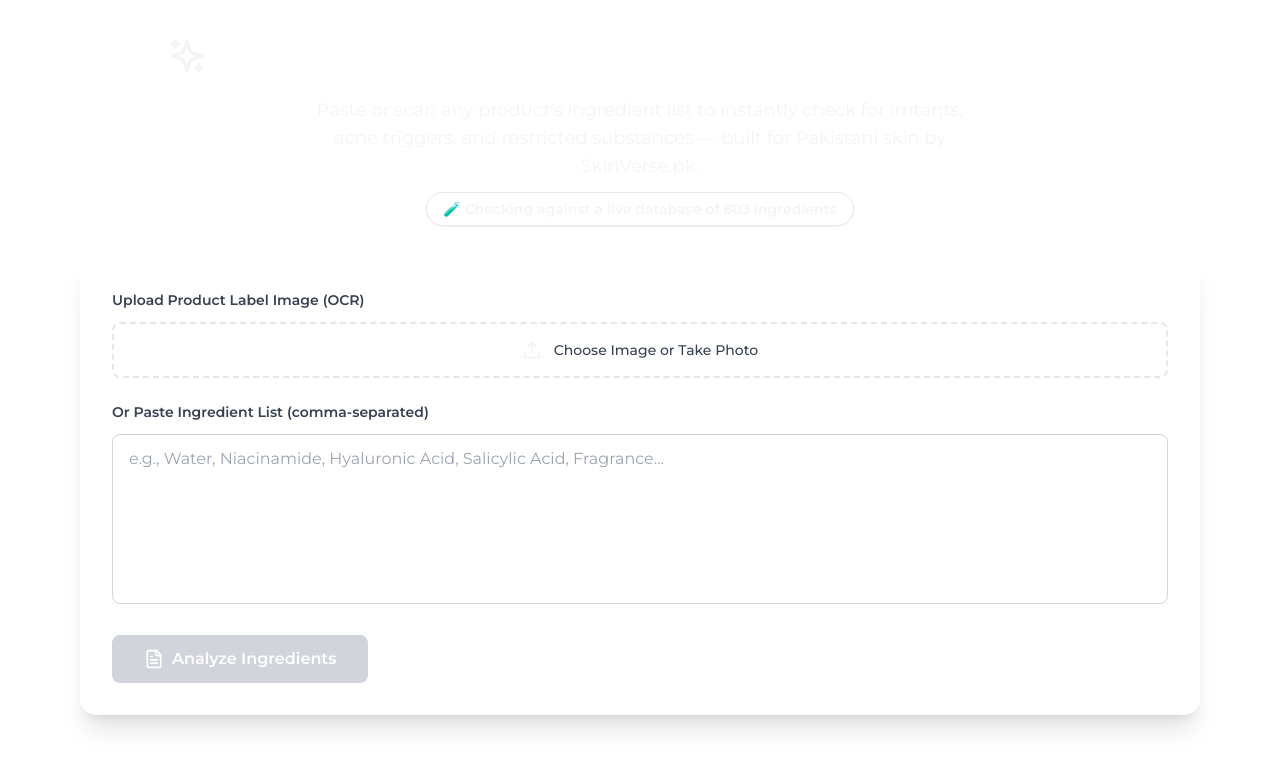
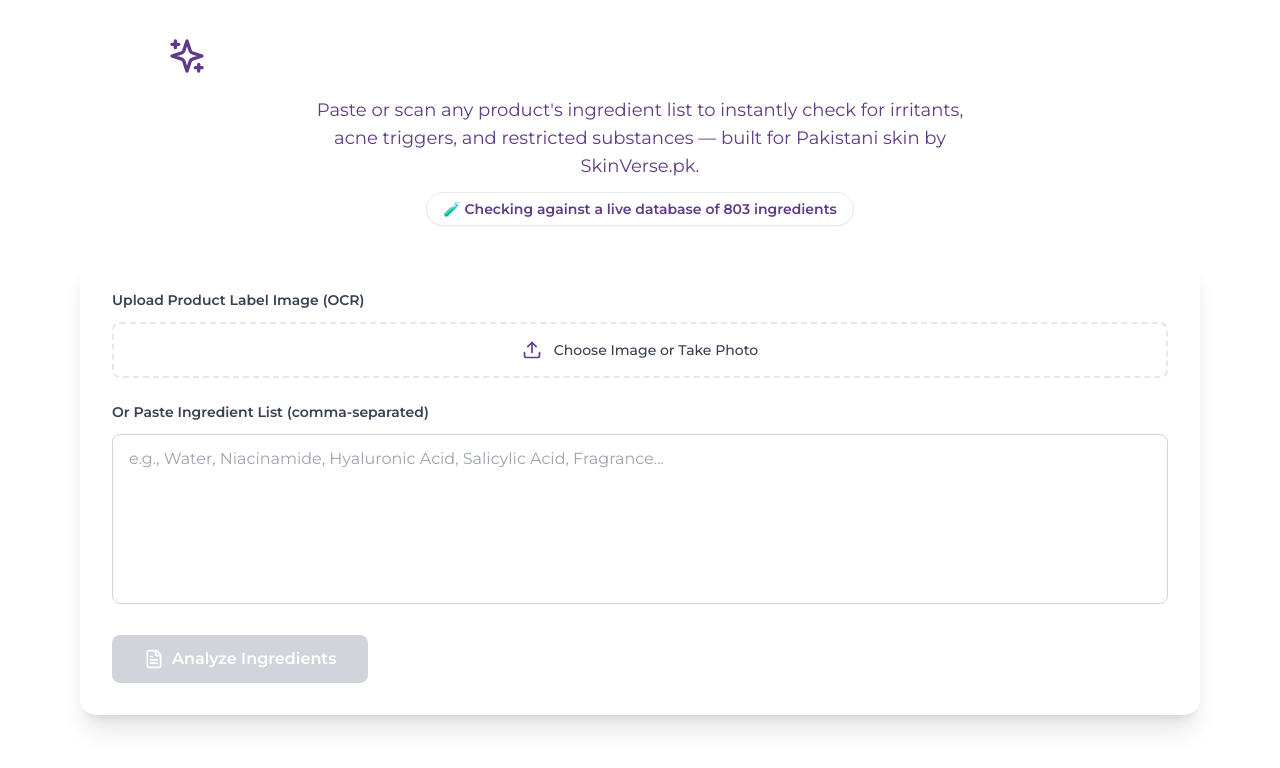
Before and after one commit to drfaizashams90-cmd/skincare-decoder, a Next.js app: page / in a window 1280 px wide. Shown: the top 768 px of the page. Built offline with nearby package versions, Linux system fonts and the light colour scheme; a web font is replaced by a local one.

Commit message:
Update globals.css

```diff
--- a/app/globals.css
+++ b/app/globals.css
@@ -4,7 +4,7 @@
 
 :root {
   --background: #0d0014;
-  --foreground: #f5f3f7;
+  --foreground: #613a87;
 }
 
 body {
```
